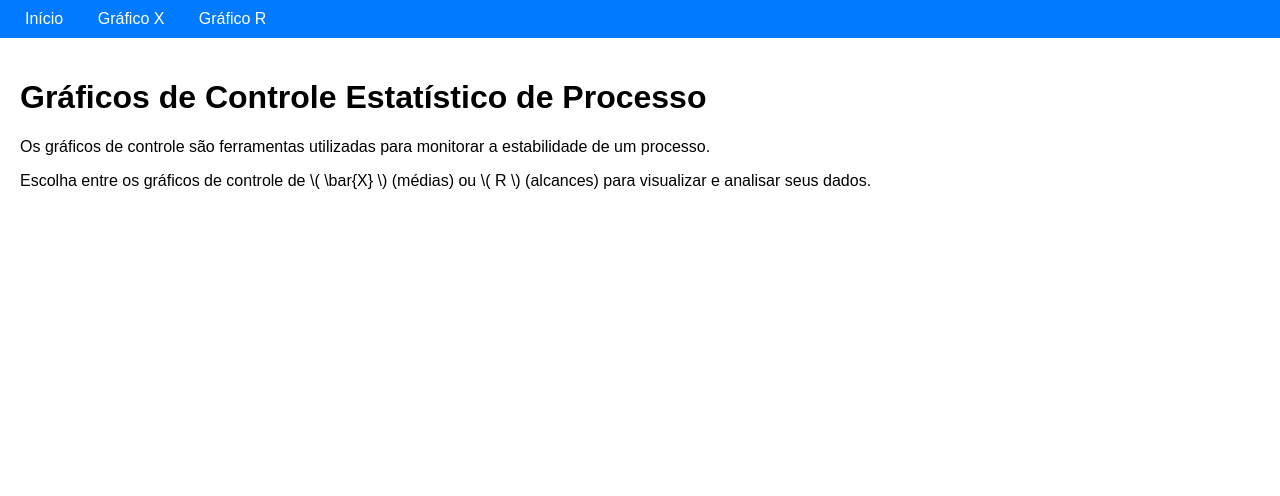
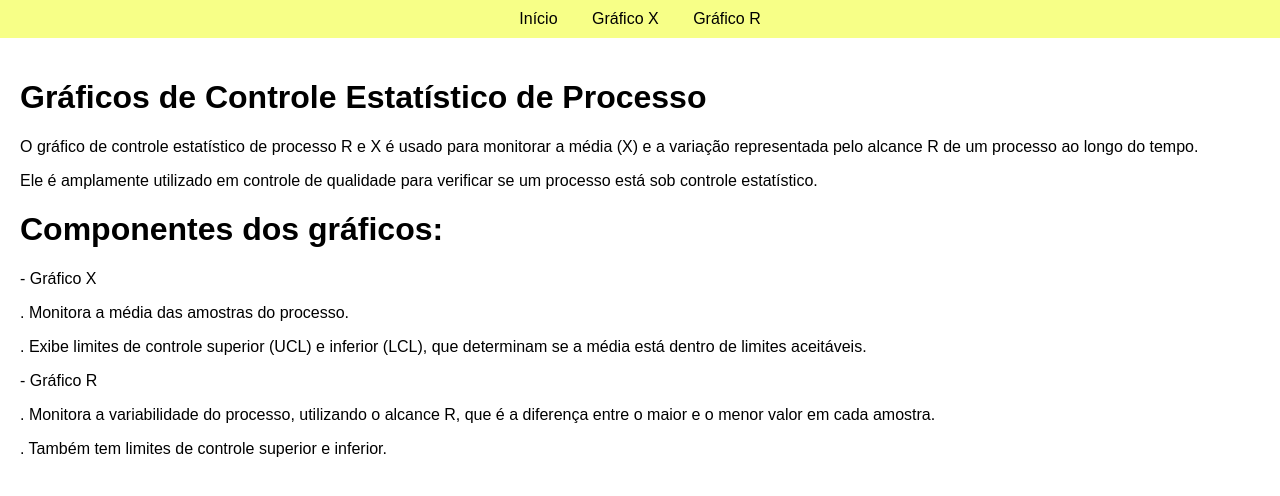
Before and after one commit to JuliaGabP/controle_estatistico_de_processo, a Flask app: page / in a window 1280 px wide. Shown: the top 496 px of the page. Run offline with Flask 3, Linux system fonts and the light colour scheme.

Commit message:
Back-end pronto

```diff
--- a/codigo/app.py
+++ b/codigo/app.py
@@ -19,43 +19,56 @@ def index():
 @app.route("/graficox", methods=["GET", "POST"])
 def graficox():
     if request.method == "POST":
-        # Obter os dados do formulário
-        num_amostras = int(request.form["num_amostras"])
-        tamanho_amostra = int(request.form["tamanho_amostra"])
+        # Etapa 1: Receber número de amostras e tamanho da amostra
+        if "num_amostras" in request.form and "tamanho_amostra" in request.form and "amostra_1" not in request.form:
+            num_amostras = int(request.form["num_amostras"])
+            tamanho_amostra = int(request.form["tamanho_amostra"])
 
-        # Recolher os dados fornecidos pelo usuário
-        amostras = []
-        for i in range(num_amostras):
-            valores = request.form[f"amostra_{i+1}"].split(",")
-            valores = [float(v) for v in valores]
-            amostras.append(valores)
+            # Preparar a página para inserir os valores das amostras
+            dados = {"num_amostras": num_amostras, "tamanho_amostra": tamanho_amostra}
+            return render_template("graficox.html", dados=dados, grafico_path=None)
 
-        # Calcular médias das amostras
-        medias = [np.mean(amostra) for amostra in amostras]
-        media_geral = np.mean(medias)
-        limite_superior = media_geral + 1.5
-        limite_inferior = media_geral - 1.5
+        # Etapa 2: Receber os valores das amostras
+        elif "amostra_1" in request.form:
+            num_amostras = int(request.form["num_amostras"])
+            tamanho_amostra = int(request.form["tamanho_amostra"])
 
-        # Gerar gráfico
-        plt.figure()
-        plt.plot(medias, marker="o", label="Média das Amostras")
-        plt.axhline(y=media_geral, color="green", linestyle="--", label="Média Geral")
-        plt.axhline(y=limite_superior, color="red", linestyle="--", label="Limite Superior")
-        plt.axhline(y=limite_inferior, color="red", linestyle="--", label="Limite Inferior")
-        plt.title("Gráfico X")
-        plt.xlabel("Amostra")
-        plt.ylabel("Média")
-        plt.legend()
-        plt.grid()
+            # Recolher os dados fornecidos pelo usuário
+            amostras = []
+            for i in range(num_amostras):
+                valores = request.form[f"amostra_{i+1}"].split(",")
+                valores = [float(v) for v in valores]
+                amostras.append(valores)
 
-        # Salvar gráfico
-        filepath = os.path.join(GRAPH_DIR, "grafico_x.png")
-        plt.savefig(filepath)
-        plt.close()
+            # Calcular médias das amostras
+            medias = [np.mean(amostra) for amostra in amostras]
+            media_global = np.mean(medias)
+            desvio_padrao = np.std(medias)
+            limite_superior = media_global + (2 * desvio_padrao)
+            limite_inferior = media_global - (2 * desvio_padrao)
 
-        return render_template("graficox.html", grafico_path=filepath, dados=amostras)
+            # Gerar gráfico
+            plt.figure()
+            plt.plot(medias, marker="o", label="Médias das Amostras")
+            plt.axhline(y=media_global, color="green", linestyle="--", label="Média Global")
+            plt.axhline(y=limite_superior, color="red", linestyle="--", label="Limite Superior")
+            plt.axhline(y=limite_inferior, color="red", linestyle="--", label="Limite Inferior")
+            plt.title("Gráfico X")
+            plt.xlabel("Amostra")
+            plt.ylabel("Média")
+            plt.legend()
+            plt.grid()
 
+            # Salvar gráfico
+            filepath = os.path.join(GRAPH_DIR, "grafico_x.png")
+            plt.savefig(filepath)
+            plt.close()
+
+            return render_template("graficox.html", grafico_path=filepath, dados=None)
+
+    # Primeira vez acessando a página
     return render_template("graficox.html", grafico_path=None, dados=None)
+
 
 # Rota para o gráfico R
 @app.route("/graficor", methods=["GET", "POST"])
--- a/codigo/static/css/style.css
+++ b/codigo/static/css/style.css
@@ -5,13 +5,13 @@ body {
 }
 
 nav {
-    background-color: #007BFF;
-    color: white;
+    background-color: #f7ff87;
     padding: 10px;
+    text-align: center;
 }
 
 nav a {
-    color: white;
+    color: black;
     margin: 0 15px;
     text-decoration: none;
 }
@@ -40,12 +40,12 @@ form input {
 
 form button {
     padding: 10px 15px;
-    background-color: #007BFF;
-    color: white;
+    background-color: #f7ff87;
+    color: black;
     border: none;
     cursor: pointer;
 }
 
 form button:hover {
-    background-color: #0056b3;
+    background-color: #eeff02;
 }
--- a/codigo/templates/index.html
+++ b/codigo/templates/index.html
@@ -2,6 +2,14 @@
 
 {% block content %}
 <h1>Gráficos de Controle Estatístico de Processo</h1>
-<p>Os gráficos de controle são ferramentas utilizadas para monitorar a estabilidade de um processo.</p>
-<p>Escolha entre os gráficos de controle de \( \bar{X} \) (médias) ou \( R \) (alcances) para visualizar e analisar seus dados.</p>
+<p>O gráfico de controle estatístico de processo R e X é usado para monitorar a média (X) e a variação representada pelo alcance R de um processo ao longo do tempo. </p>
+<p>Ele é amplamente utilizado em controle de qualidade para verificar se um processo está sob controle estatístico.</p>
+<h1>Componentes dos gráficos:</h1>
+<p>- Gráfico X</p>
+<p>. Monitora a média das amostras do processo.</p>
+<p>. Exibe limites de controle superior (UCL) e inferior (LCL), que determinam se a média está dentro de limites aceitáveis.</p>
+<p>- Gráfico R</p>
+<p>. Monitora a variabilidade do processo, utilizando o alcance R, que é a diferença entre o maior e o menor valor em cada amostra.</p>
+<p>. Também tem limites de controle superior e inferior.</p>
+
 {% endblock %}
```
Also changed, not shown: codigo/templates/graficox.html (+5 -3 lines), codigo/static/graphs/grafico_x.png.
